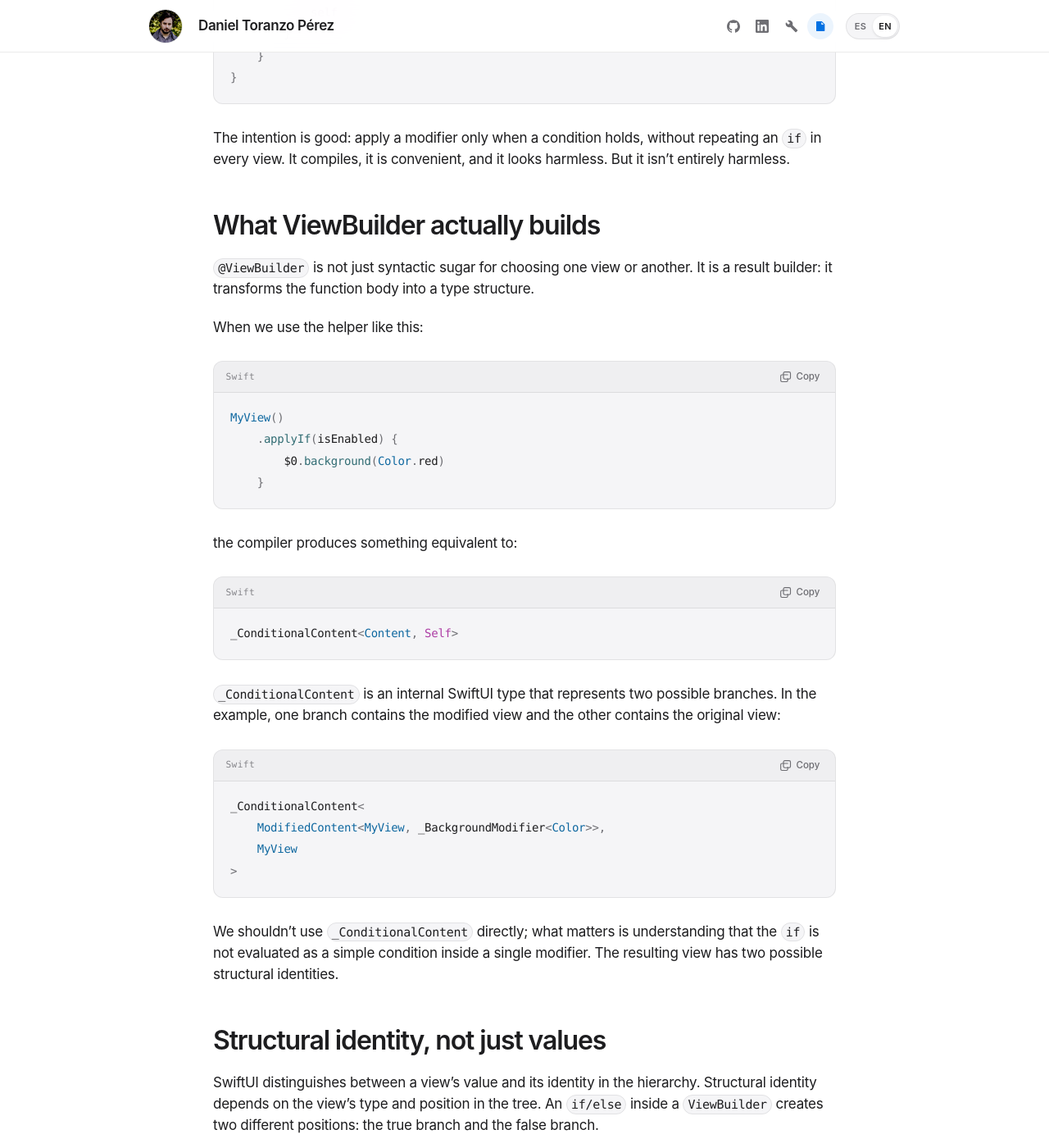
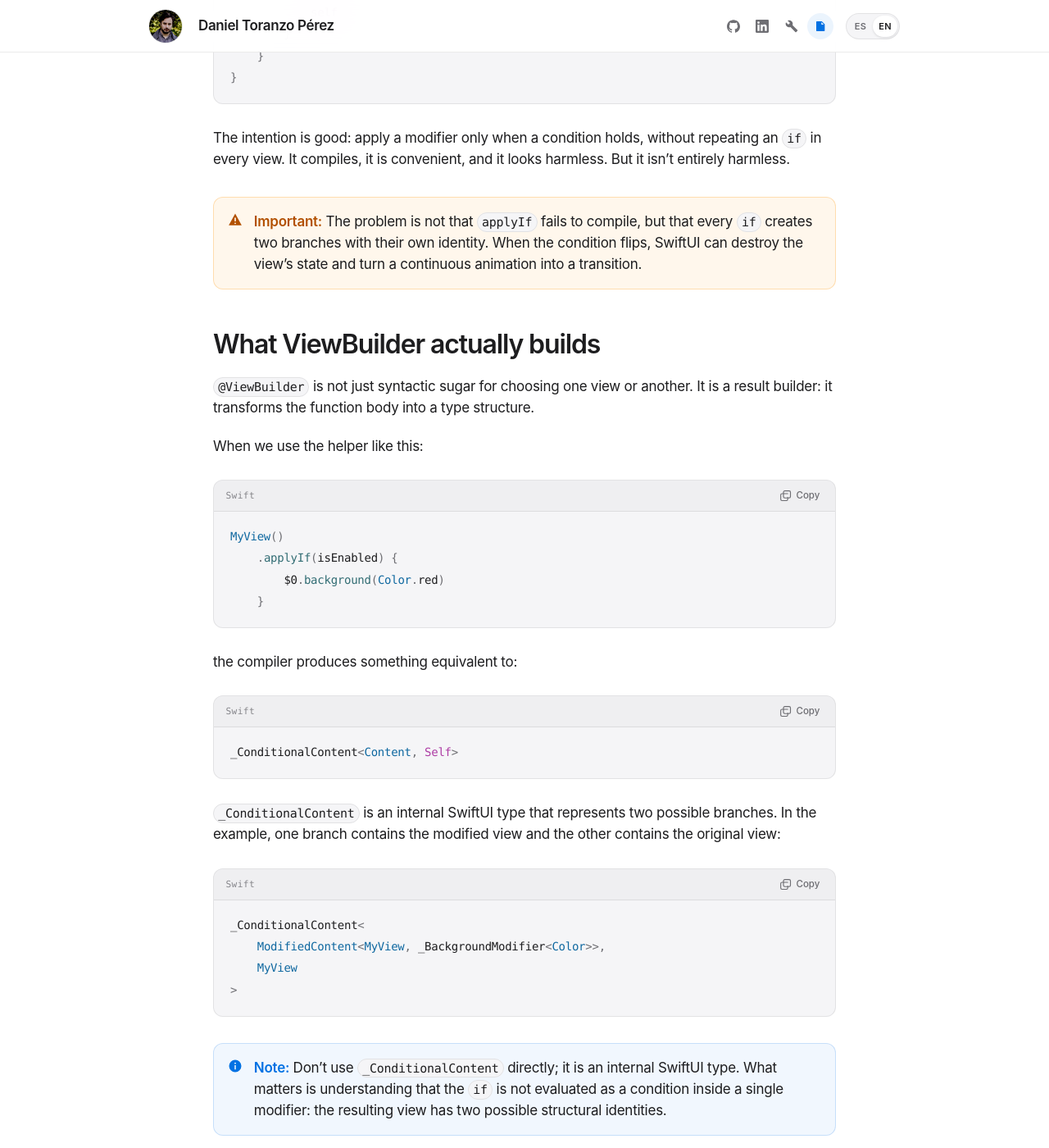
Before and after one commit to obocat/daniel_toranzo_perez, a Jekyll site: the page built from _posts/2026-11-11-viewbuilder-identidad-condicional-swiftui.markdown, in a window 1280 px wide and 1400 px high, scrolled down 870 px. Shown: the whole window at 82% size. Built offline with Jekyll 4.4.1, drawn with Linux system fonts in a browser that asks for light colours.

Commit message:
docs: add callouts to ViewBuilder article (#11)

````diff
--- a/_posts/2026-11-11-viewbuilder-identidad-condicional-swiftui.markdown
+++ b/_posts/2026-11-11-viewbuilder-identidad-condicional-swiftui.markdown
@@ -33,6 +33,9 @@ extension View {
 
 La intención es buena: aplicar un modificador solo cuando se cumple una condición, sin repetir un `if` en cada vista. Compila, es cómodo y parece inocuo. Pero no lo es del todo.
 
+> **Importante:** El problema no es que `applyIf` no compile, sino que cada `if` crea dos ramas con identidad propia. Al alternar la condición, SwiftUI puede destruir el estado de la vista y convertir una animación continua en una transición.
+{: .doc-callout .doc-callout--important}
+
 ## Lo que realmente construye ViewBuilder
 
 `@ViewBuilder` no es solo azúcar sintáctico para elegir una vista u otra. Es un result builder: transforma el cuerpo de la función en una estructura de tipos.
@@ -61,7 +64,8 @@ _ConditionalContent<
 >
 ```
 
-No deberíamos usar `_ConditionalContent` directamente; lo importante es entender que el `if` no se evalúa como una simple condición dentro de un mismo modificador. La vista resultante tiene dos identidades estructurales posibles.
+> **Nota:** No uses `_ConditionalContent` directamente; es un tipo interno de SwiftUI. Lo importante es entender que el `if` no se evalúa como una condición dentro de un mismo modificador: la vista resultante tiene dos identidades estructurales posibles.
+{: .doc-callout .doc-callout--note}
 
 ## Identidad estructural, no solo valores
 
@@ -239,6 +243,9 @@ extension View {
 
 The intention is good: apply a modifier only when a condition holds, without repeating an `if` in every view. It compiles, it is convenient, and it looks harmless. But it isn't entirely harmless.
 
+> **Important:** The problem is not that `applyIf` fails to compile, but that every `if` creates two branches with their own identity. When the condition flips, SwiftUI can destroy the view's state and turn a continuous animation into a transition.
+{: .doc-callout .doc-callout--important}
+
 ## What ViewBuilder actually builds
 
 `@ViewBuilder` is not just syntactic sugar for choosing one view or another. It is a result builder: it transforms the function body into a type structure.
@@ -267,7 +274,8 @@ _ConditionalContent<
 >
 ```
 
-We shouldn't use `_ConditionalContent` directly; what matters is understanding that the `if` is not evaluated as a simple condition inside a single modifier. The resulting view has two possible structural identities.
+> **Note:** Don't use `_ConditionalContent` directly; it is an internal SwiftUI type. What matters is understanding that the `if` is not evaluated as a condition inside a single modifier: the resulting view has two possible structural identities.
+{: .doc-callout .doc-callout--note}
 
 ## Structural identity, not just values
 
````
